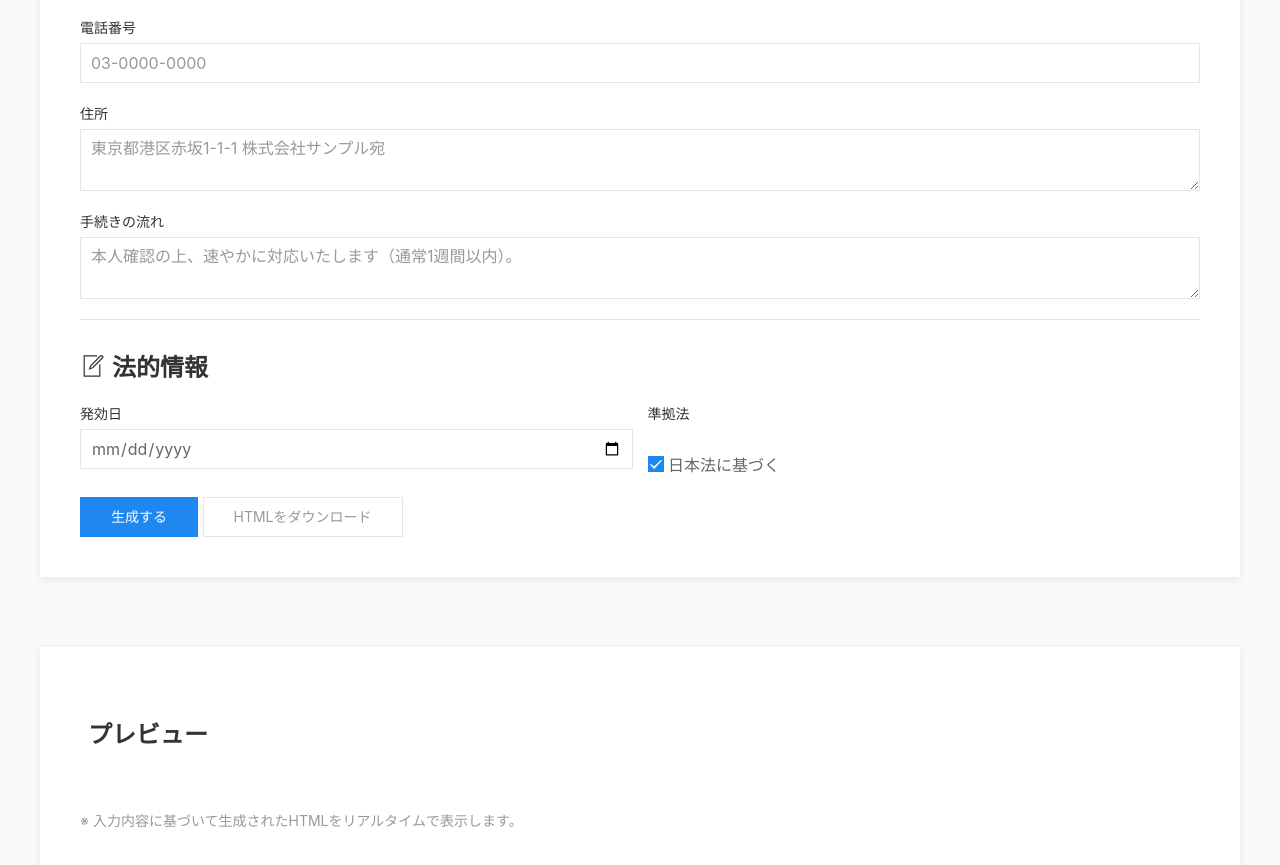
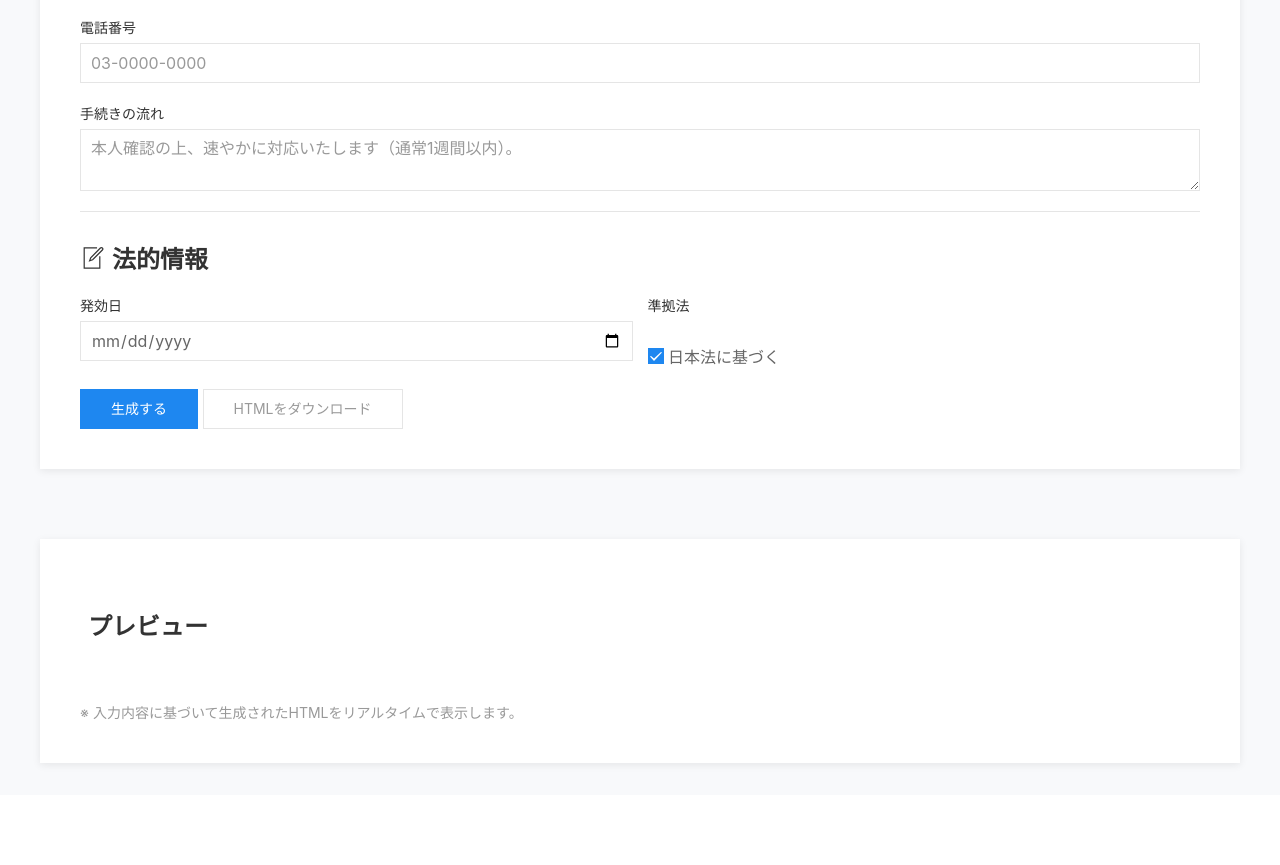
Before and after one commit to amarga24/privacy-generator, a website: page index.html in a window 1280 px wide. Shown: the part 2879-3744 px from the top of the page. After the commit the page ends 3674 px from the top, so only its background shows below. Drawn offline with nearby package versions, Linux system fonts and the light colour scheme.

Commit message:
住所を削除

```diff
--- a/index.html
+++ b/index.html
@@ -148,10 +148,6 @@
       <input class="uk-input" name="userRights.phone" placeholder="03-0000-0000">
     </div>
     <div class="uk-margin">
-      <label class="uk-form-label">住所</label>
-      <textarea class="uk-textarea" name="userRights.address" rows="2" placeholder="東京都港区赤坂1-1-1 株式会社サンプル宛"></textarea>
-    </div>
-    <div class="uk-margin">
       <label class="uk-form-label">手続きの流れ</label>
       <textarea class="uk-textarea" name="userRights.procedure" rows="2" placeholder="本人確認の上、速やかに対応いたします（通常1週間以内）。"></textarea>
     </div>
```
